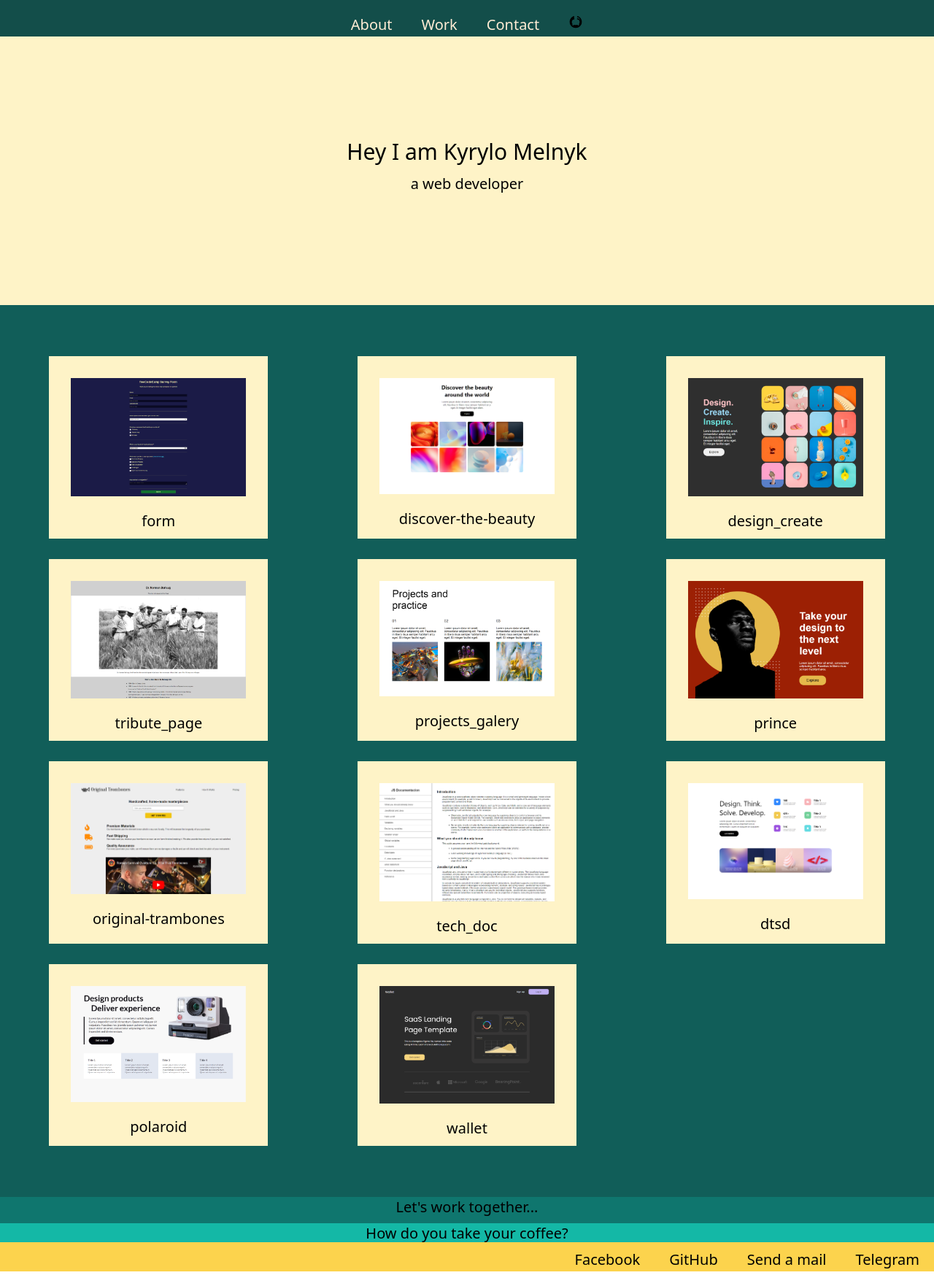
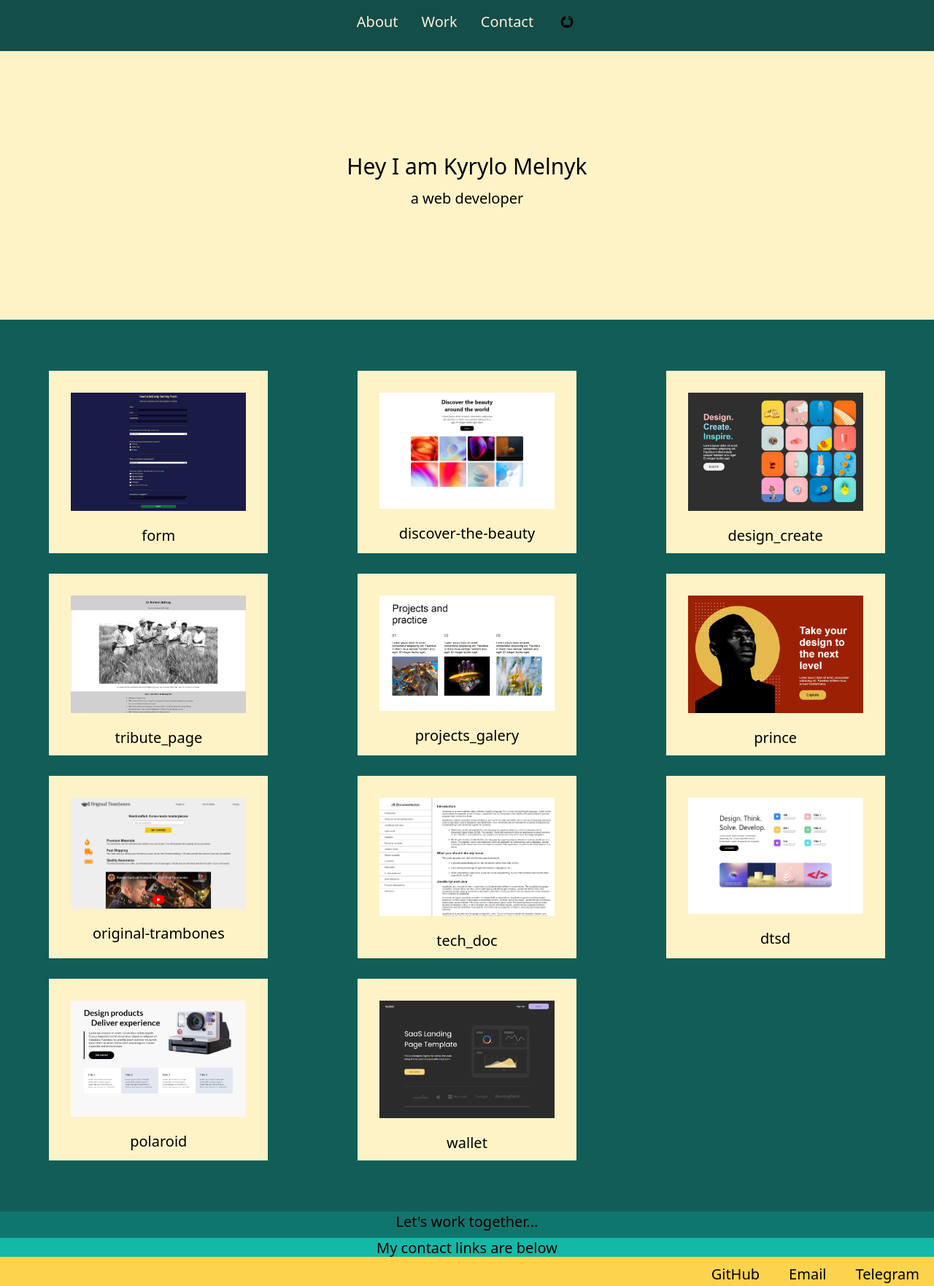
Before and after one commit to RedEyesVij/Portfolio, a website built with Vite: page index.html in a window 1280 px wide. Shown: the whole page at 73% size. Built offline with nearby package versions, Linux system fonts and the light colour scheme.

Commit message:
header fix, footer fix

```diff
--- a/index.html
+++ b/index.html
@@ -10,7 +10,7 @@
 
 <body class="main-container  justify-center">
 
-    <header class="header  bg-teal-900 h-[50px] justify-center ">
+    <header class="header  bg-teal-900 h-[70px] justify-center ">
         <a class="nav-link hover:text-teal-300 active:text-teal-700" href="#About">About</a>
         <a class="nav-link hover:text-teal-300 active:text-teal-700" href="#galery">Work</a>
         <a class="nav-link hover:text-teal-300 active:text-teal-700" href="#footer">Contact</a>
@@ -111,14 +111,14 @@
 
     <div>
         <p class="h-[36px] bg-teal-700 text-xl flex justify-center">Let's work together...</p>
-        <p class="h-[26px] bg-teal-500 text-xl flex justify-center">How do you take your coffee?</p>
+        <p class="h-[26px] bg-teal-500 text-xl flex justify-center">
+            My contact links are below</p>
     </div>
 
     <footer class="h-[40px] bg-amber-300 text-xl flex justify-end" id="footer">
-        <a class="p-5 py-2.5 hover:text-teal-600 active:text-teal-700" href=""> Facebook</a>
         <a class="p-5 py-2.5 hover:text-teal-600 active:text-teal-700" href="https://github.com/RedEyesVij"
             target="_blank"> GitHub</a>
-        <a class="p-5 py-2.5 hover:text-teal-600 active:text-teal-700" href=""> Send a mail</a>
+        <a class="p-5 py-2.5 hover:text-teal-600 active:text-teal-700" href=""> Email</a>
         <a class="p-5 py-2.5 hover:text-teal-600 active:text-teal-700" href=""> Telegram</a>
     </footer>
 
--- a/style.css
+++ b/style.css
@@ -20,7 +20,7 @@ p {
 }
 
 .nav-link {
-  @apply text-xl p-5;
+  @apply text-xl p-4;
   display: flex;
   flex-direction: row;
   justify-content: right;
@@ -90,4 +90,8 @@ p {
   .galery {
     @apply grid-cols-1;
   }
+
+  footer {
+    justify-content: center;
+  }
 }
```
